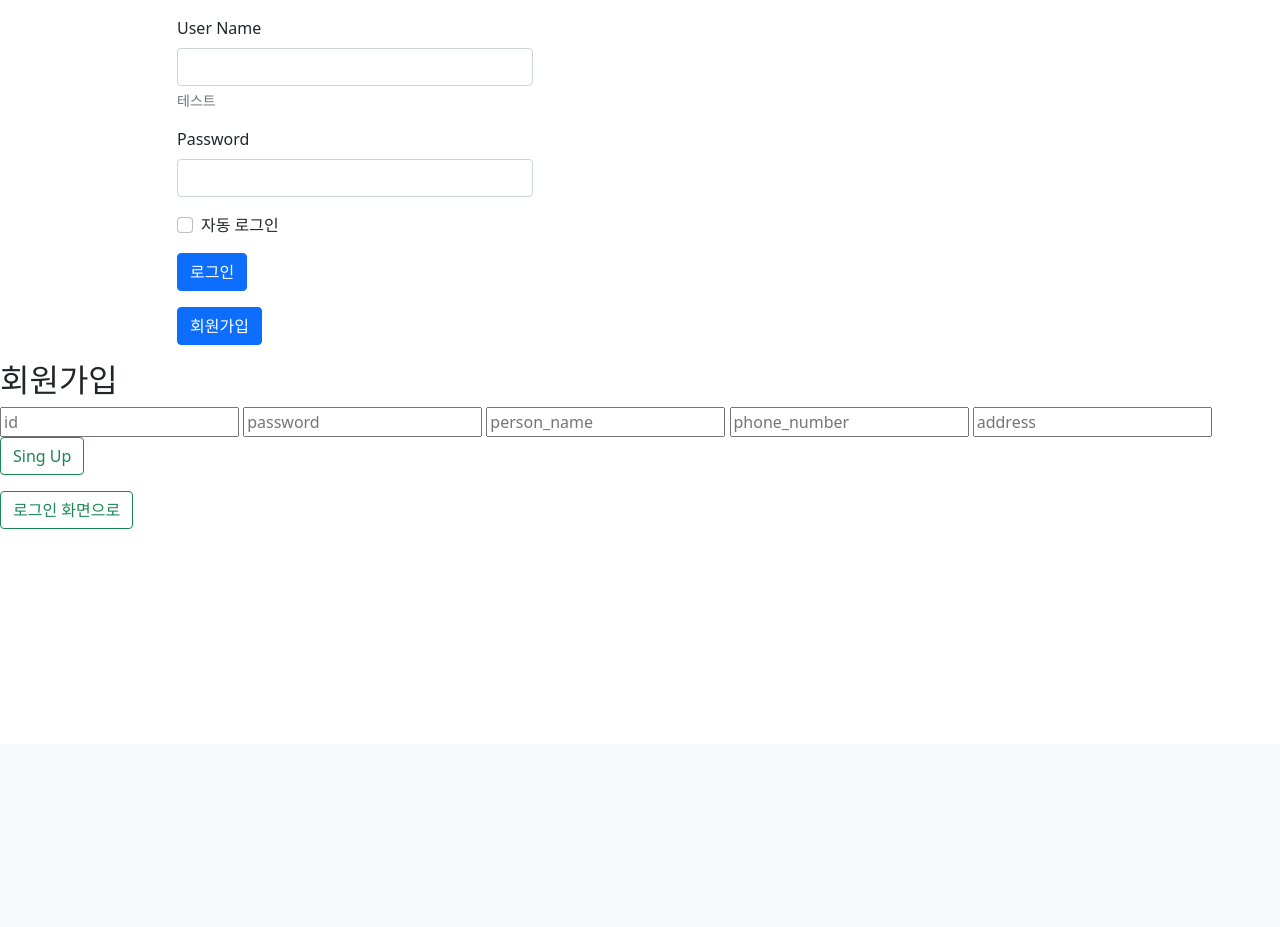
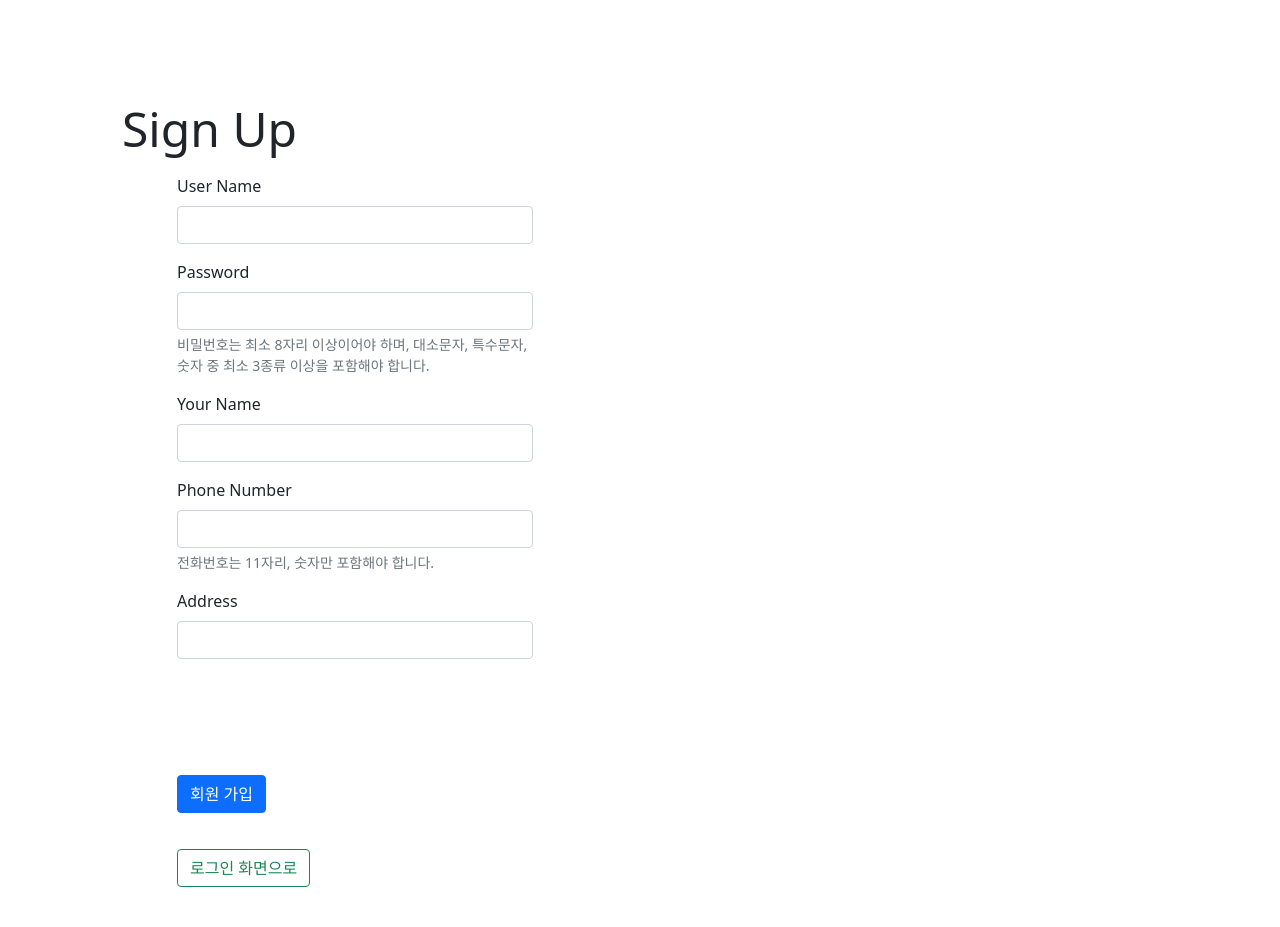
Before and after one commit to Pk1057s/shopping, a Django app: template shopping/accounts/templates/signup.html in a window 1280 px wide. Shown: the part 56-983 px from the top of the page. Before the commit the page ends 585 px from the top, so only its background shows below. Run offline with Django 3.2, Linux system fonts and the light colour scheme; the template is opened without the code that fills it, so the values that code supplies are empty.

Commit message:
240319_1725

```diff
--- a/shopping/accounts/templates/signup.html
+++ b/shopping/accounts/templates/signup.html
@@ -25,7 +25,11 @@
 <p></p>
 <p></p>
 <p></p>
-<div class="container text-left">
+<div class="container text-left" style="margin-top: 100px;">
+  <h1 class="display-5" style="margin-left: 40px;">Sign Up</h1>
+  <p></p>
+  <p></p>
+  <p></p>
   <div class="row">
     <div class="col-md-1">
     </div>
@@ -34,24 +38,33 @@
       <form method="POST" action="{% url 'ac:signup_submit'%}">
         {% csrf_token %}
         <div class="mb-3">
-          <label for="exampleInputEmail1" class="form-label">User Name</label>
-          <input type="text" class="form-control" name='username' aria-describedby="LogInHelp">
-          <div id="LogInHelp" class="form-text">테스트</div>
+          <label for="usernameInput" class="form-label">User Name</label>
+          <input type="text" class="form-control" name='username'>
         </div>
         <div class="mb-3">
-          <label for="exampleInputPassword1" class="form-label">Password</label>
-          <input type="password" class="form-control" name='password'>
+          <label for="password1Input" class="form-label">Password</label>
+          <input type="password" class="form-control" name='password' aria-describedby="PasswordHelp">
+          <div id="PasswordHelp" class="form-text">비밀번호는 최소 8자리 이상이어야 하며, 대소문자, 특수문자, 숫자 중 최소 3종류 이상을 포함해야 합니다.</div>
         </div>
-        <div class="mb-3 form-check">
-          <input type="checkbox" class="form-check-input" id="exampleCheck1">
-          <label class="form-check-label" for="exampleCheck1">자동 로그인</label>
+        <div class="mb-3">
+          <label for="personNameInput" class="form-label">Your Name</label>
+          <input type="text" class="form-control" name='person_name'>
         </div>
-        <button type="submit" class="btn btn-primary">로그인</button>
+        <div class="mb-3">
+          <label for="phoneNumberInput" class="form-label">Phone Number</label>
+          <input type="text" class="form-control" name='phone_number' aria-describedby="PhoneNumberHelp">
+          <div id="PhoneNumberHelp" class="form-text">전화번호는 11자리, 숫자만 포함해야 합니다.</div>
+        </div>
+        <div class="mb-3">
+          <label for="addressInput" class="form-label">Address</label>
+          <input type="text" class="form-control" name='address'>
+        </div>
+        <button class="btn btn-primary" type="submit" style="margin-top: 100px;">회원 가입</button>
       </form>
       <div>
-        <form method="POST" action="{% url 'ac:signup_view'%}">
+        <form method="POST" action="{% url 'ac:login_view'%}">
           {% csrf_token %}
-          <button class="btn btn-primary" type="submit">회원가입</button>
+          <button class="btn btn-outline-success" type="submit" style="margin-top: 20px;">로그인 화면으로</button>
         </form>
       </div>
 
@@ -61,29 +74,7 @@
     </div>
   </div>
 </div>
-
-
-
-<h2>회원가입</h2>
-<div>
-  <form method="POST" action="{% url 'ac:signup_submit'%}">
-    {% csrf_token %}
-    <input type='text' name='username' placeholder='id'>
-    <input type='password' name='password' placeholder='password'>
-    <input type='text' name='person_name' placeholder='person_name'>
-    <input type='text' name='phone_number' placeholder='phone_number'>
-    <input type='text' name='address' placeholder='address'>
-    <button class="btn btn-outline-success" type="submit">Sing Up</button>
-  </form>
-</div>
 {{errorMessage}}
-<div>
-  <form method="POST" action="{% url 'ac:login_view'%}">
-    {% csrf_token %}
-    <button class="btn btn-outline-success" type="submit">로그인 화면으로</button>
-  </form>
-</div>
-
 <br>
 
 </body>
```
Also changed, not shown: shopping/accounts/templates/login.html (+9 -5 lines), shopping/accounts/templates/test.html (added).
